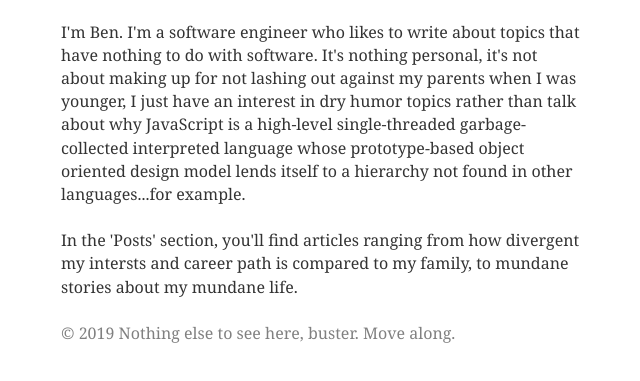
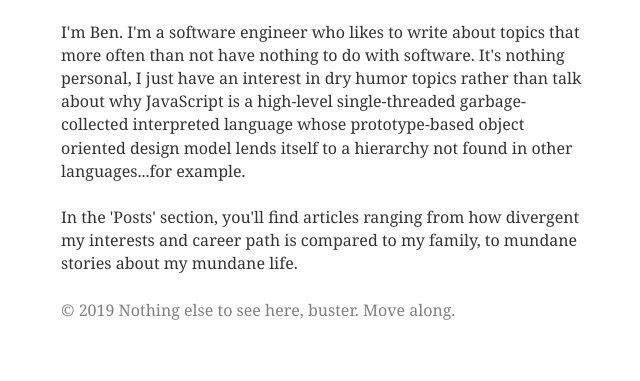
Before and after one commit to BenjaminCatarevas/bencatarevas.com, a Gatsby site: page /about in a window 1280 px wide. Shown: the part 119-500 px from the top of the page, without its empty margins (318-958 px from the left). Built offline with nearby package versions, Linux system fonts and the light colour scheme; Gatsby itself is replaced by a stand-in of ours; some packages are replaced by stand-ins of ours.

Commit message:
Update About section

```diff
--- a/src/pages/about.js
+++ b/src/pages/about.js
@@ -12,9 +12,8 @@ export class About extends Component {
         <h1> About Me</h1>
         <p>
           I'm Ben. I'm a software engineer who likes to write about topics that
-          have nothing to do with software. It's nothing personal, it's not
-          about making up for not lashing out against my parents when I was
-          younger, I just have an interest in dry humor topics rather than talk
+          more often than not have nothing to do with software. It's nothing
+          personal, I just have an interest in dry humor topics rather than talk
           about why JavaScript is a high-level single-threaded garbage-collected
           interpreted language whose prototype-based object oriented design
           model lends itself to a hierarchy not found in other languages...for
@@ -22,7 +21,7 @@ export class About extends Component {
         </p>
         <p>
           In the 'Posts' section, you'll find articles ranging from how
-          divergent my intersts and career path is compared to my family, to
+          divergent my interests and career path is compared to my family, to
           mundane stories about my mundane life.
         </p>
       </Layout>
```
